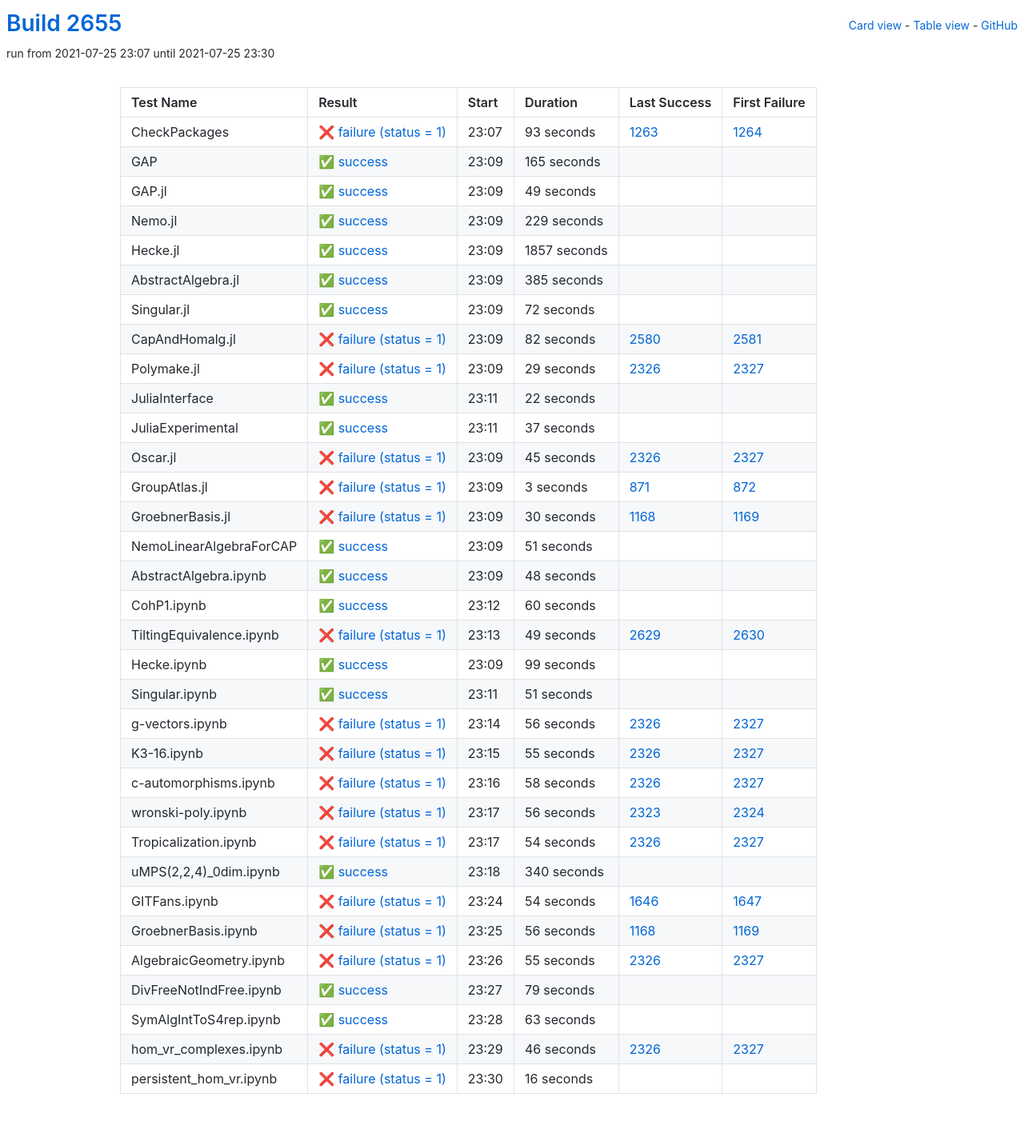
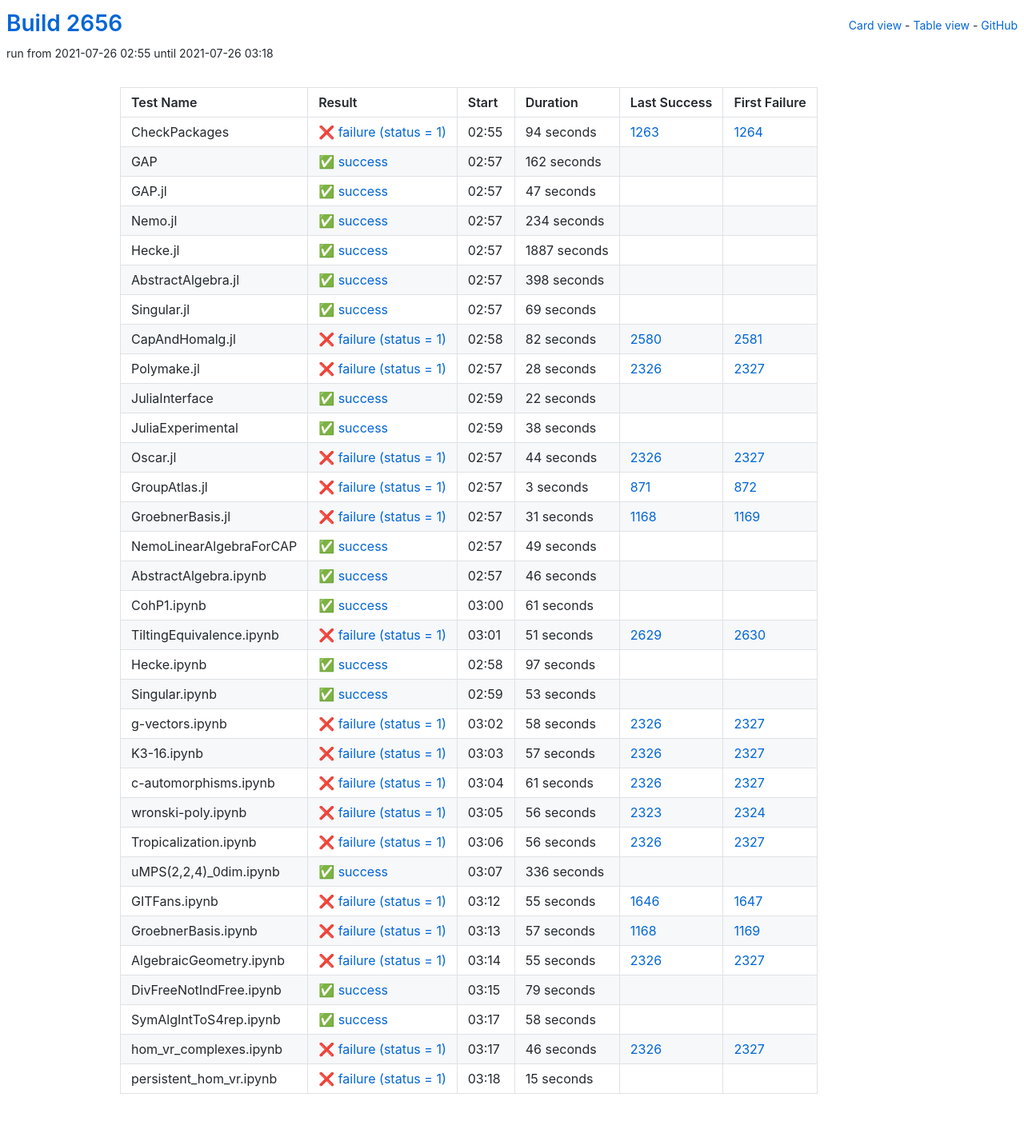
Before and after one commit to oscar-system/oscar-ci-status-stable, a Jekyll site: the page built from table.html, in a window 1280 px wide. Shown: the whole page at 80% size. Built offline with Jekyll 4.4.1, drawn with Linux system fonts in a browser that asks for light colours.

Commit message:
Build #2656

```diff
--- a/_data/ci.yml
+++ b/_data/ci.yml
@@ -1,6 +1,6 @@
 ---
-build: 2655
-build_url: https://oscarci.mathematik.uni-kl.de/job/oscar-stable/2655/
+build: 2656
+build_url: https://oscarci.mathematik.uni-kl.de/job/oscar-stable/2656/
 job: oscar-stable
 organization: oscar-system
 repo: oscar-ci-status-stable
@@ -8,92 +8,92 @@ repourl: https://github.com/oscar-system/oscar-ci-status-stable
 tests:
 - name: CheckPackages
   id: checkpackages
-  log: https://oscarci.mathematik.uni-kl.de/job/oscar-stable/2655/artifact/logs/build-2655/CheckPackages.log
-  start: 2021-07-25 23:07
+  log: https://oscarci.mathematik.uni-kl.de/job/oscar-stable/2656/artifact/logs/build-2656/CheckPackages.log
+  start: 2021-07-26 02:55
   success: false
   exitcode: 1
   status: failure
-  duration: 93
+  duration: 94
   last_success: 1263
   last_success_url: https://oscarci.mathematik.uni-kl.de/job/oscar-stable/1263/
   first_failure: 1264
   first_failure_url: https://oscarci.mathematik.uni-kl.de/job/oscar-stable/1264/
 - name: GAP
   id: gap
-  log: https://oscarci.mathematik.uni-kl.de/job/oscar-stable/2655/artifact/logs/build-2655/GAP.log
-  start: 2021-07-25 23:09
+  log: https://oscarci.mathematik.uni-kl.de/job/oscar-stable/2656/artifact/logs/build-2656/GAP.log
+  start: 2021-07-26 02:57
   success: true
   exitcode: 0
   status: success
-  duration: 165
+  duration: 162
   last_success: false
   last_success_url:
   first_failure: false
   first_failure_url:
 - name: GAP.jl
   id: gap-jl
-  log: https://oscarci.mathematik.uni-kl.de/job/oscar-stable/2655/artifact/logs/build-2655/GAP.jl.log
-  start: 2021-07-25 23:09
+  log: https://oscarci.mathematik.uni-kl.de/job/oscar-stable/2656/artifact/logs/build-2656/GAP.jl.log
+  start: 2021-07-26 02:57
   success: true
   exitcode: 0
   status: success
-  duration: 49
+  duration: 47
   last_success: false
   last_success_url:
   first_failure: false
   first_failure_url:
 - name: Nemo.jl
   id: nemo-jl
-  log: https://oscarci.mathematik.uni-kl.de/job/oscar-stable/2655/artifact/logs/build-2655/Nemo.jl.log
-  start: 2021-07-25 23:09
+  log: https://oscarci.mathematik.uni-kl.de/job/oscar-stable/2656/artifact/logs/build-2656/Nemo.jl.log
+  start: 2021-07-26 02:57
   success: true
   exitcode: 0
   status: success
-  duration: 229
+  duration: 234
   last_success: false
   last_success_url:
   first_failure: false
   first_failure_url:
 - name: Hecke.jl
   id: hecke-jl
-  log: https://oscarci.mathematik.uni-kl.de/job/oscar-stable/2655/artifact/logs/build-2655/Hecke.jl.log
-  start: 2021-07-25 23:09
+  log: https://oscarci.mathematik.uni-kl.de/job/oscar-stable/2656/artifact/logs/build-2656/Hecke.jl.log
+  start: 2021-07-26 02:57
   success: true
   exitcode: 0
   status: success
-  duration: 1857
+  duration: 1887
   last_success: false
   last_success_url:
   first_failure: false
   first_failure_url:
 - name: AbstractAlgebra.jl
   id: abstractalgebra-jl
-  log: https://oscarci.mathematik.uni-kl.de/job/oscar-stable/2655/artifact/logs/build-2655/AbstractAlgebra.jl.log
-  start: 2021-07-25 23:09
+  log: https://oscarci.mathematik.uni-kl.de/job/oscar-stable/2656/artifact/logs/build-2656/AbstractAlgebra.jl.log
+  start: 2021-07-26 02:57
   success: true
   exitcode: 0
   status: success
-  duration: 385
+  duration: 398
   last_success: false
   last_success_url:
   first_failure: false
   first_failure_url:
 - name: Singular.jl
   id: singular-jl
-  log: https://oscarci.mathematik.uni-kl.de/job/oscar-stable/2655/artifact/logs/build-2655/Singular.jl.log
-  start: 2021-07-25 23:09
+  log: https://oscarci.mathematik.uni-kl.de/job/oscar-stable/2656/artifact/logs/build-2656/Singular.jl.log
+  start: 2021-07-26 02:57
   success: true
   exitcode: 0
   status: success
-  duration: 72
+  duration: 69
   last_success: false
   last_success_url:
   first_failure: false
   first_failure_url:
 - name: CapAndHomalg.jl
   id: capandhomalg-jl
-  log: https://oscarci.mathematik.uni-kl.de/job/oscar-stable/2655/artifact/logs/build-2655/CapAndHomalg.jl.log
-  start: 2021-07-25 23:09
+  log: https://oscarci.mathematik.uni-kl.de/job/oscar-stable/2656/artifact/logs/build-2656/CapAndHomalg.jl.log
+  start: 2021-07-26 02:58
   success: false
   exitcode: 1
   status: failure
@@ -104,20 +104,20 @@ tests:
   first_failure_url: https://oscarci.mathematik.uni-kl.de/job/oscar-stable/2581/
 - name: Polymake.jl
   id: polymake-jl
-  log: https://oscarci.mathematik.uni-kl.de/job/oscar-stable/2655/artifact/logs/build-2655/Polymake.jl.log
-  start: 2021-07-25 23:09
+  log: https://oscarci.mathematik.uni-kl.de/job/oscar-stable/2656/artifact/logs/build-2656/Polymake.jl.log
+  start: 2021-07-26 02:57
   success: false
   exitcode: 1
   status: failure
-  duration: 29
+  duration: 28
   last_success: 2326
   last_success_url: https://oscarci.mathematik.uni-kl.de/job/oscar-stable/2326/
   first_failure: 2327
   first_failure_url: https://oscarci.mathematik.uni-kl.de/job/oscar-stable/2327/
 - name: JuliaInterface
   id: juliainterface
-  log: https://oscarci.mathematik.uni-kl.de/job/oscar-stable/2655/artifact/logs/build-2655/JuliaInterface.log
-  start: 2021-07-25 23:11
+  log: https://oscarci.mathematik.uni-kl.de/job/oscar-stable/2656/artifact/logs/build-2656/JuliaInterface.log
+  start: 2021-07-26 02:59
   success: true
   exitcode: 0
   status: success
@@ -128,32 +128,32 @@ tests:
   first_failure_url:
 - name: JuliaExperimental
   id: juliaexperimental
-  log: https://oscarci.mathematik.uni-kl.de/job/oscar-stable/2655/artifact/logs/build-2655/JuliaExperimental.log
-  start: 2021-07-25 23:11
+  log: https://oscarci.mathematik.uni-kl.de/job/oscar-stable/2656/artifact/logs/build-2656/JuliaExperimental.log
+  start: 2021-07-26 02:59
   success: true
   exitcode: 0
   status: success
-  duration: 37
+  duration: 38
   last_success: false
   last_success_url:
   first_failure: false
   first_failure_url:
 - name: Oscar.jl
   id: oscar-jl
-  log: https://oscarci.mathematik.uni-kl.de/job/oscar-stable/2655/artifact/logs/build-2655/Oscar.jl.log
-  start: 2021-07-25 23:09
+  log: https://oscarci.mathematik.uni-kl.de/job/oscar-stable/2656/artifact/logs/build-2656/Oscar.jl.log
+  start: 2021-07-26 02:57
   success: false
   exitcode: 1
   status: failure
-  duration: 45
+  duration: 44
   last_success: 2326
   last_success_url: https://oscarci.mathematik.uni-kl.de/job/oscar-stable/2326/
   first_failure: 2327
   first_failure_url: https://oscarci.mathematik.uni-kl.de/job/oscar-stable/2327/
 - name: GroupAtlas.jl
   id: groupatlas-jl
-  log: https://oscarci.mathematik.uni-kl.de/job/oscar-stable/2655/artifact/logs/build-2655/GroupAtlas.jl.log
-  start: 2021-07-25 23:09
+  log: https://oscarci.mathematik.uni-kl.de/job/oscar-stable/2656/artifact/logs/build-2656/GroupAtlas.jl.log
+  start: 2021-07-26 02:57
   success: false
   exitcode: 1
   status: failure
@@ -164,116 +164,92 @@ tests:
   first_failure_url: https://oscarci.mathematik.uni-kl.de/job/oscar-stable/872/
 - name: GroebnerBasis.jl
   id: groebnerbasis-jl
-  log: https://oscarci.mathematik.uni-kl.de/job/oscar-stable/2655/artifact/logs/build-2655/GroebnerBasis.jl.log
-  start: 2021-07-25 23:09
+  log: https://oscarci.mathematik.uni-kl.de/job/oscar-stable/2656/artifact/logs/build-2656/GroebnerBasis.jl.log
+  start: 2021-07-26 02:57
   success: false
   exitcode: 1
   status: failure
-  duration: 30
+  duration: 31
   last_success: 1168
   last_success_url: https://oscarci.mathematik.uni-kl.de/job/oscar-stable/1168/
   first_failure: 1169
   first_failure_url: https://oscarci.mathematik.uni-kl.de/job/oscar-stable/1169/
 - name: NemoLinearAlgebraForCAP
   id: nemolinearalgebraforcap
-  log: https://oscarci.mathematik.uni-kl.de/job/oscar-stable/2655/artifact/logs/build-2655/NemoLinearAlgebraForCAP.log
-  start: 2021-07-25 23:09
+  log: https://oscarci.mathematik.uni-kl.de/job/oscar-stable/2656/artifact/logs/build-2656/NemoLinearAlgebraForCAP.log
+  start: 2021-07-26 02:57
   success: true
   exitcode: 0
   status: success
-  duration: 51
+  duration: 49
   last_success: false
   last_success_url:
   first_failure: false
   first_failure_url:
 - name: AbstractAlgebra.ipynb
   id: abstractalgebra-ipynb
-  log: https://oscarci.mathematik.uni-kl.de/job/oscar-stable/2655/artifact/logs/build-2655/AbstractAlgebra.ipynb.log
-  start: 2021-07-25 23:09
+  log: https://oscarci.mathematik.uni-kl.de/job/oscar-stable/2656/artifact/logs/build-2656/AbstractAlgebra.ipynb.log
+  start: 2021-07-26 02:57
   success: true
   exitcode: 0
   status: success
-  duration: 48
+  duration: 46
   last_success: false
   last_success_url:
   first_failure: false
   first_failure_url:
 - name: CohP1.ipynb
   id: cohp1-ipynb
-  log: https://oscarci.mathematik.uni-kl.de/job/oscar-stable/2655/artifact/logs/build-2655/CohP1.ipynb.log
-  start: 2021-07-25 23:12
+  log: https://oscarci.mathematik.uni-kl.de/job/oscar-stable/2656/artifact/logs/build-2656/CohP1.ipynb.log
+  start: 2021-07-26 03:00
   success: true
   exitcode: 0
   status: success
-  duration: 60
+  duration: 61
   last_success: false
   last_success_url:
   first_failure: false
   first_failure_url:
 - name: TiltingEquivalence.ipynb
   id: tiltingequivalence-ipynb
-  log: https://oscarci.mathematik.uni-kl.de/job/oscar-stable/2655/artifact/logs/build-2655/TiltingEquivalence.ipynb.log
-  start: 2021-07-25 23:13
+  log: https://oscarci.mathematik.uni-kl.de/job/oscar-stable/2656/artifact/logs/build-2656/TiltingEquivalence.ipynb.log
+  start: 2021-07-26 03:01
   success: false
   exitcode: 1
   status: failure
-  duration: 49
+  duration: 51
   last_success: 2629
   last_success_url: https://oscarci.mathematik.uni-kl.de/job/oscar-stable/2629/
   first_failure: 2630
   first_failure_url: https://oscarci.mathematik.uni-kl.de/job/oscar-stable/2630/
 - name: Hecke.ipynb
   id: hecke-ipynb
-  log: https://oscarci.mathematik.uni-kl.de/job/oscar-stable/2655/artifact/logs/build-2655/Hecke.ipynb.log
-  start: 2021-07-25 23:09
+  log: https://oscarci.mathematik.uni-kl.de/job/oscar-stable/2656/artifact/logs/build-2656/Hecke.ipynb.log
+  start: 2021-07-26 02:58
   success: true
   exitcode: 0
   status: success
-  duration: 99
+  duration: 97
   last_success: false
   last_success_url:
   first_failure: false
   first_failure_url:
 - name: Singular.ipynb
   id: singular-ipynb
-  log: https://oscarci.mathematik.uni-kl.de/job/oscar-stable/2655/artifact/logs/build-2655/Singular.ipynb.log
-  start: 2021-07-25 23:11
+  log: https://oscarci.mathematik.uni-kl.de/job/oscar-stable/2656/artifact/logs/build-2656/Singular.ipynb.log
+  start: 2021-07-26 02:59
   success: true
   exitcode: 0
   status: success
-  duration: 51
+  duration: 53
   last_success: false
   last_success_url:
   first_failure: false
   first_failure_url:
 - name: g-vectors.ipynb
   id: g-vectors-ipynb
-  log: https://oscarci.mathematik.uni-kl.de/job/oscar-stable/2655/artifact/logs/build-2655/g-vectors.ipynb.log
-  start: 2021-07-25 23:14
-  success: false
-  exitcode: 1
-  status: failure
-  duration: 56
-  last_success: 2326
-  last_success_url: https://oscarci.mathematik.uni-kl.de/job/oscar-stable/2326/
-  first_failure: 2327
-  first_failure_url: https://oscarci.mathematik.uni-kl.de/job/oscar-stable/2327/
-- name: K3-16.ipynb
-  id: k3-16-ipynb
-  log: https://oscarci.mathematik.uni-kl.de/job/oscar-stable/2655/artifact/logs/build-2655/K3-16.ipynb.log
-  start: 2021-07-25 23:15
-  success: false
-  exitcode: 1
-  status: failure
-  duration: 55
-  last_success: 2326
-  last_success_url: https://oscarci.mathematik.uni-kl.de/job/oscar-stable/2326/
-  first_failure: 2327
-  first_failure_url: https://oscarci.mathematik.uni-kl.de/job/oscar-stable/2327/
-- name: c-automorphisms.ipynb
-  id: c-automorphisms-ipynb
-  log: https://oscarci.mathematik.uni-kl.de/job/oscar-stable/2655/artifact/logs/build-2655/c-automorphisms.ipynb.log
-  start: 2021-07-25 23:16
+  log: https://oscarci.mathematik.uni-kl.de/job/oscar-stable/2656/artifact/logs/build-2656/g-vectors.ipynb.log
+  start: 2021-07-26 03:02
   success: false
   exitcode: 1
   status: failure
@@ -282,10 +258,34 @@ tests:
   last_success_url: https://oscarci.mathematik.uni-kl.de/job/oscar-stable/2326/
   first_failure: 2327
   first_failure_url: https://oscarci.mathematik.uni-kl.de/job/oscar-stable/2327/
+- name: K3-16.ipynb
+  id: k3-16-ipynb
+  log: https://oscarci.mathematik.uni-kl.de/job/oscar-stable/2656/artifact/logs/build-2656/K3-16.ipynb.log
+  start: 2021-07-26 03:03
+  success: false
+  exitcode: 1
+  status: failure
+  duration: 57
+  last_success: 2326
+  last_success_url: https://oscarci.mathematik.uni-kl.de/job/oscar-stable/2326/
+  first_failure: 2327
+  first_failure_url: https://oscarci.mathematik.uni-kl.de/job/oscar-stable/2327/
+- name: c-automorphisms.ipynb
+  id: c-automorphisms-ipynb
+  log: https://oscarci.mathematik.uni-kl.de/job/oscar-stable/2656/artifact/logs/build-2656/c-automorphisms.ipynb.log
+  start: 2021-07-26 03:04
+  success: false
+  exitcode: 1
+  status: failure
+  duration: 61
+  last_success: 2326
+  last_success_url: https://oscarci.mathematik.uni-kl.de/job/oscar-stable/2326/
+  first_failure: 2327
+  first_failure_url: https://oscarci.mathematik.uni-kl.de/job/oscar-stable/2327/
 - name: wronski-poly.ipynb
   id: wronski-poly-ipynb
-  log: https://oscarci.mathematik.uni-kl.de/job/oscar-stable/2655/artifact/logs/build-2655/wronski-poly.ipynb.log
-  start: 2021-07-25 23:17
+  log: https://oscarci.mathematik.uni-kl.de/job/oscar-stable/2656/artifact/logs/build-2656/wronski-poly.ipynb.log
+  start: 2021-07-26 03:05
   success: false
   exitcode: 1
   status: failure
@@ -296,56 +296,56 @@ tests:
   first_failure_url: https://oscarci.mathematik.uni-kl.de/job/oscar-stable/2324/
 - name: Tropicalization.ipynb
   id: tropicalization-ipynb
-  log: https://oscarci.mathematik.uni-kl.de/job/oscar-stable/2655/artifact/logs/build-2655/Tropicalization.ipynb.log
-  start: 2021-07-25 23:17
+  log: https://oscarci.mathematik.uni-kl.de/job/oscar-stable/2656/artifact/logs/build-2656/Tropicalization.ipynb.log
+  start: 2021-07-26 03:06
   success: false
   exitcode: 1
   status: failure
-  duration: 54
+  duration: 56
   last_success: 2326
   last_success_url: https://oscarci.mathematik.uni-kl.de/job/oscar-stable/2326/
   first_failure: 2327
   first_failure_url: https://oscarci.mathematik.uni-kl.de/job/oscar-stable/2327/
 - name: uMPS(2,2,4)_0dim.ipynb
   id: umps-2-2-4-0dim-ipynb
-  log: https://oscarci.mathematik.uni-kl.de/job/oscar-stable/2655/artifact/logs/build-2655/uMPS-2-2-4-_0dim.ipynb.log
-  start: 2021-07-25 23:18
+  log: https://oscarci.mathematik.uni-kl.de/job/oscar-stable/2656/artifact/logs/build-2656/uMPS-2-2-4-_0dim.ipynb.log
+  start: 2021-07-26 03:07
   success: true
   exitcode: 0
   status: success
-  duration: 340
+  duration: 336
   last_success: false
   last_success_url:
   first_failure: false
   first_failure_url:
 - name: GITFans.ipynb
   id: gitfans-ipynb
-  log: https://oscarci.mathematik.uni-kl.de/job/oscar-stable/2655/artifact/logs/build-2655/GITFans.ipynb.log
-  start: 2021-07-25 23:24
+  log: https://oscarci.mathematik.uni-kl.de/job/oscar-stable/2656/artifact/logs/build-2656/GITFans.ipynb.log
+  start: 2021-07-26 03:12
   success: false
   exitcode: 1
   status: failure
-  duration: 54
+  duration: 55
   last_success: 1646
   last_success_url: https://oscarci.mathematik.uni-kl.de/job/oscar-stable/1646/
   first_failure: 1647
   first_failure_url: https://oscarci.mathematik.uni-kl.de/job/oscar-stable/1647/
 - name: GroebnerBasis.ipynb
   id: groebnerbasis-ipynb
-  log: https://oscarci.mathematik.uni-kl.de/job/oscar-stable/2655/artifact/logs/build-2655/GroebnerBasis.ipynb.log
-  start: 2021-07-25 23:25
+  log: https://oscarci.mathematik.uni-kl.de/job/oscar-stable/2656/artifact/logs/build-2656/GroebnerBasis.ipynb.log
+  start: 2021-07-26 03:13
   success: false
   exitcode: 1
   status: failure
-  duration: 56
+  duration: 57
   last_success: 1168
   last_success_url: https://oscarci.mathematik.uni-kl.de/job/oscar-stable/1168/
   first_failure: 1169
   first_failure_url: https://oscarci.mathematik.uni-kl.de/job/oscar-stable/1169/
 - name: AlgebraicGeometry.ipynb
   id: algebraicgeometry-ipynb
-  log: https://oscarci.mathematik.uni-kl.de/job/oscar-stable/2655/artifact/logs/build-2655/AlgebraicGeometry.ipynb.log
-  start: 2021-07-25 23:26
+  log: https://oscarci.mathematik.uni-kl.de/job/oscar-stable/2656/artifact/logs/build-2656/AlgebraicGeometry.ipynb.log
+  start: 2021-07-26 03:14
   success: false
   exitcode: 1
   status: failure
@@ -356,8 +356,8 @@ tests:
   first_failure_url: https://oscarci.mathematik.uni-kl.de/job/oscar-stable/2327/
 - name: DivFreeNotIndFree.ipynb
   id: divfreenotindfree-ipynb
-  log: https://oscarci.mathematik.uni-kl.de/job/oscar-stable/2655/artifact/logs/build-2655/DivFreeNotIndFree.ipynb.log
-  start: 2021-07-25 23:27
+  log: https://oscarci.mathematik.uni-kl.de/job/oscar-stable/2656/artifact/logs/build-2656/DivFreeNotIndFree.ipynb.log
+  start: 2021-07-26 03:15
   success: true
   exitcode: 0
   status: success
@@ -368,20 +368,20 @@ tests:
   first_failure_url:
 - name: SymAlgIntToS4rep.ipynb
   id: symalginttos4rep-ipynb
-  log: https://oscarci.mathematik.uni-kl.de/job/oscar-stable/2655/artifact/logs/build-2655/SymAlgIntToS4rep.ipynb.log
-  start: 2021-07-25 23:28
+  log: https://oscarci.mathematik.uni-kl.de/job/oscar-stable/2656/artifact/logs/build-2656/SymAlgIntToS4rep.ipynb.log
+  start: 2021-07-26 03:17
   success: true
   exitcode: 0
   status: success
-  duration: 63
+  duration: 58
   last_success: false
   last_success_url:
   first_failure: false
   first_failure_url:
 - name: hom_vr_complexes.ipynb
   id: hom-vr-complexes-ipynb
-  log: https://oscarci.mathematik.uni-kl.de/job/oscar-stable/2655/artifact/logs/build-2655/hom_vr_complexes.ipynb.log
-  start: 2021-07-25 23:29
+  log: https://oscarci.mathematik.uni-kl.de/job/oscar-stable/2656/artifact/logs/build-2656/hom_vr_complexes.ipynb.log
+  start: 2021-07-26 03:17
   success: false
   exitcode: 1
   status: failure
@@ -392,12 +392,12 @@ tests:
   first_failure_url: https://oscarci.mathematik.uni-kl.de/job/oscar-stable/2327/
 - name: persistent_hom_vr.ipynb
   id: persistent-hom-vr-ipynb
-  log: https://oscarci.mathematik.uni-kl.de/job/oscar-stable/2655/artifact/logs/build-2655/persistent_hom_vr.ipynb.log
-  start: 2021-07-25 23:30
+  log: https://oscarci.mathematik.uni-kl.de/job/oscar-stable/2656/artifact/logs/build-2656/persistent_hom_vr.ipynb.log
+  start: 2021-07-26 03:18
   success: false
   exitcode: 1
   status: failure
-  duration: 16
+  duration: 15
   last_success: false
   last_success_url:
   first_failure: false
```
Also changed, not shown: README.md.
